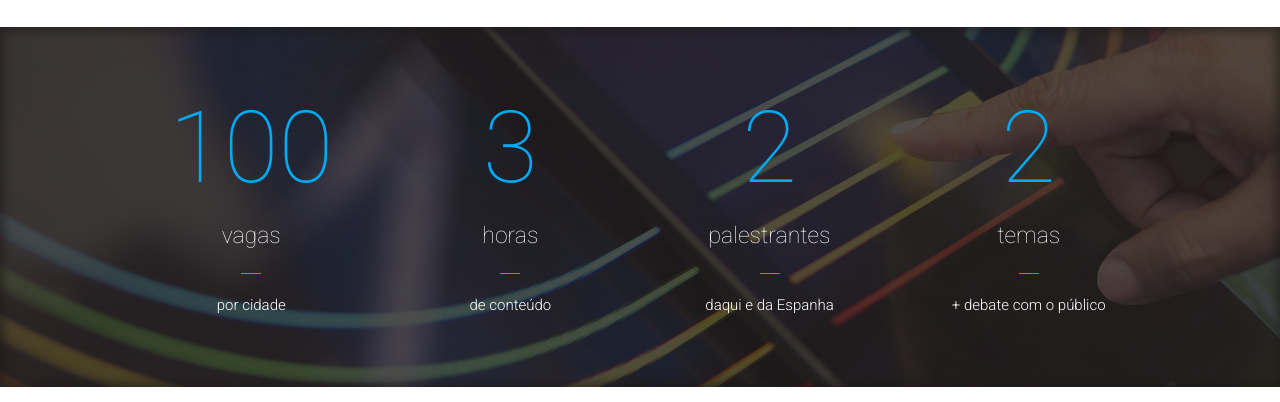
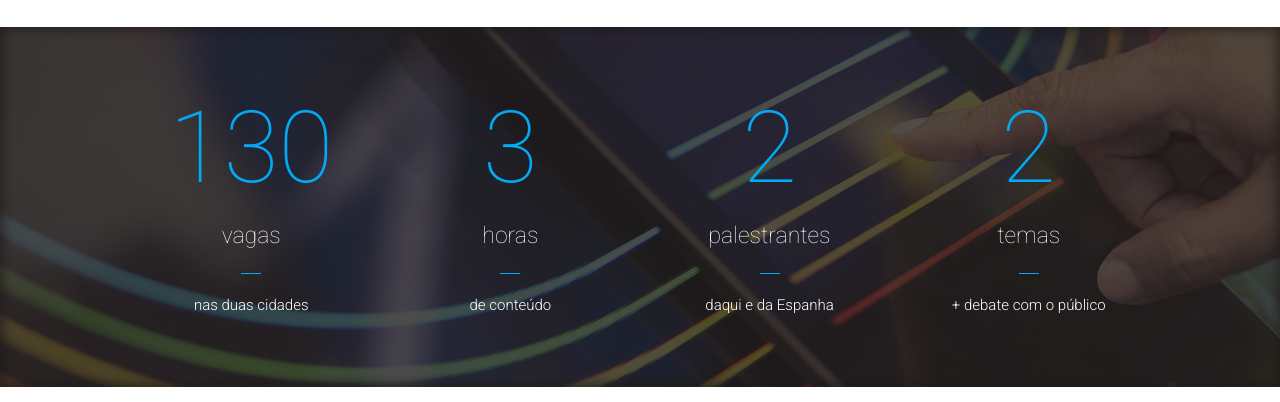
Before and after one commit to marketing-sem-fronteiras/marketing-sem-fronteiras.github.io, a Jekyll site: the page built from index.html, in a window 1280 px wide and 900 px high, scrolled down 1200 px. Shown: the part 171-573 px from the top of the window. Built offline with Jekyll 4.4.1, drawn with Linux system fonts in a browser that asks for light colours; nearby versions of some CDN libraries; comment, search, counter and statistics services are not loaded; part of the change alters nothing that is shown.

```diff
--- a/_config.yml
+++ b/_config.yml
@@ -68,7 +68,7 @@ aboutBlock:
 # Statistic Block
 statisticBlockImage: "statistic.jpg"
 statisticBlock:
- - {count: "100", specialCharacter: "", info: "vagas", detail: "por cidade"}
+ - {count: "130", specialCharacter: "", info: "vagas", detail: "nas duas cidades"}
  - {count: "3", specialCharacter: "", info: "horas", detail: "de conteúdo"}
  - {count: "2", specialCharacter: "", info: "palestrantes", detail: "daqui e da Espanha"}
  - {count: "2", specialCharacter: "", info: "temas", detail: "+ debate com o público"}
@@ -84,8 +84,8 @@ rockstarSpeakersButtonText: "Saiba mais sobre os palestrantes"
 
 # Location Block
 locationBlockTitle: "Localização"
-eventLocationName: "EVOA"
-eventLocationLink: ""
+eventLocationName: "EVOA ACELERADORA"
+eventLocationLink: "https://www.facebook.com/evoaaceledarora/"
 eventStreetAddress: "Av. Bento Munhoz da Rocha Neto, 632, Torre Norte, sobreloja 2"
 eventAddressLocality: "Maringá"
 eventAddressLocalityRegion: "Paraná"
@@ -145,13 +145,13 @@ ticketsOffers:
   name: "Maringá"
   price: "Gratuito"
   priceCurrency: "R$"
-  ticketsNumber: "100"
+  ticketsNumber: "30"
   ribbon: "29/08"
   buyButtonLink: "https://goo.gl/forms/PG5C7rxrSdt3gPR12"
   buyButtonText: "Reserve Agora"
   ticketContentList: ["Sua página Web está desenhada para quem? SEO - Descobrindo seu buyer persona", "Tendências e Insights na Era Digital", "Horário: 19hs <br/>Local: EVOA <br/>Av. Bento Munhoz da Rocha Neto, 632, Torre Norte, sobreloja 2"]
-  validFrom: "2017-08-28T19:00"
-  validThrough: "2017-08-28T22:00"
+  validFrom: "2017-08-28T16:00"
+  validThrough: "2017-08-28T17:30"
 
 # Footer
 socialLinks:
```
